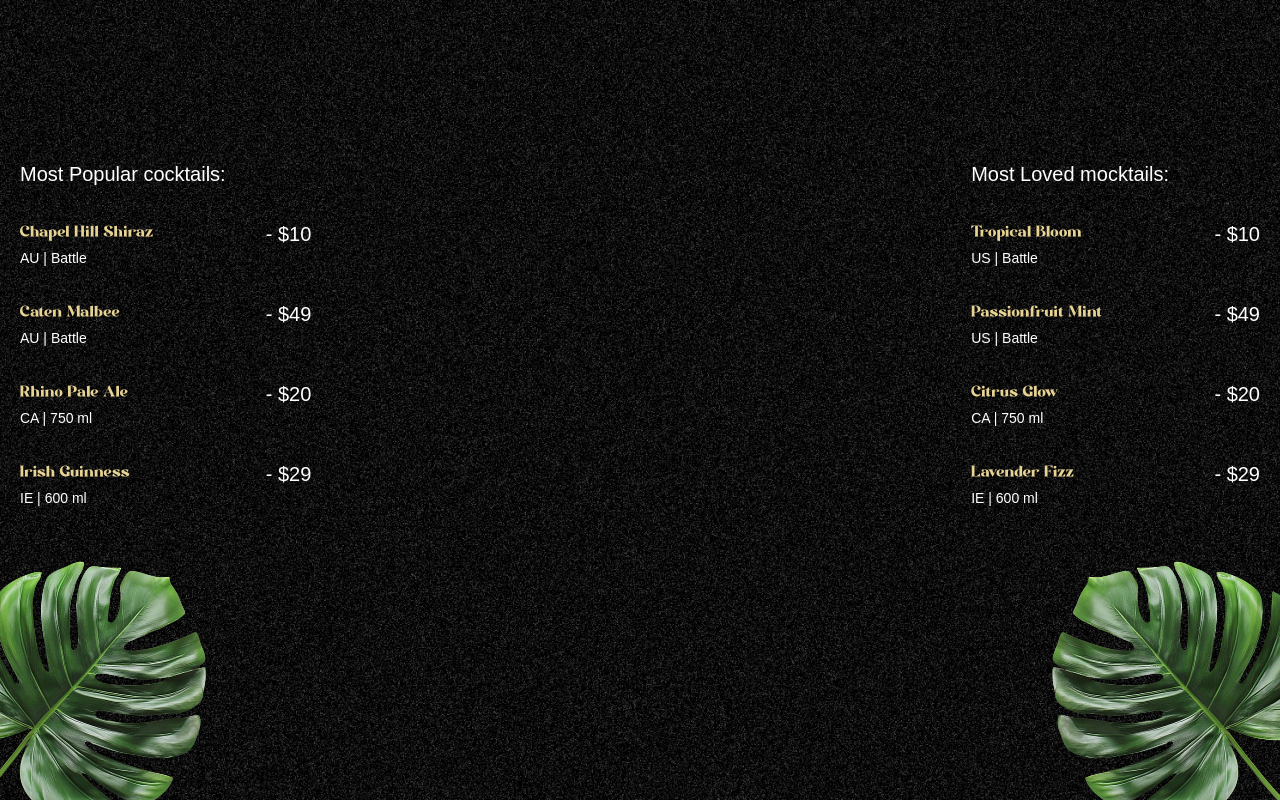
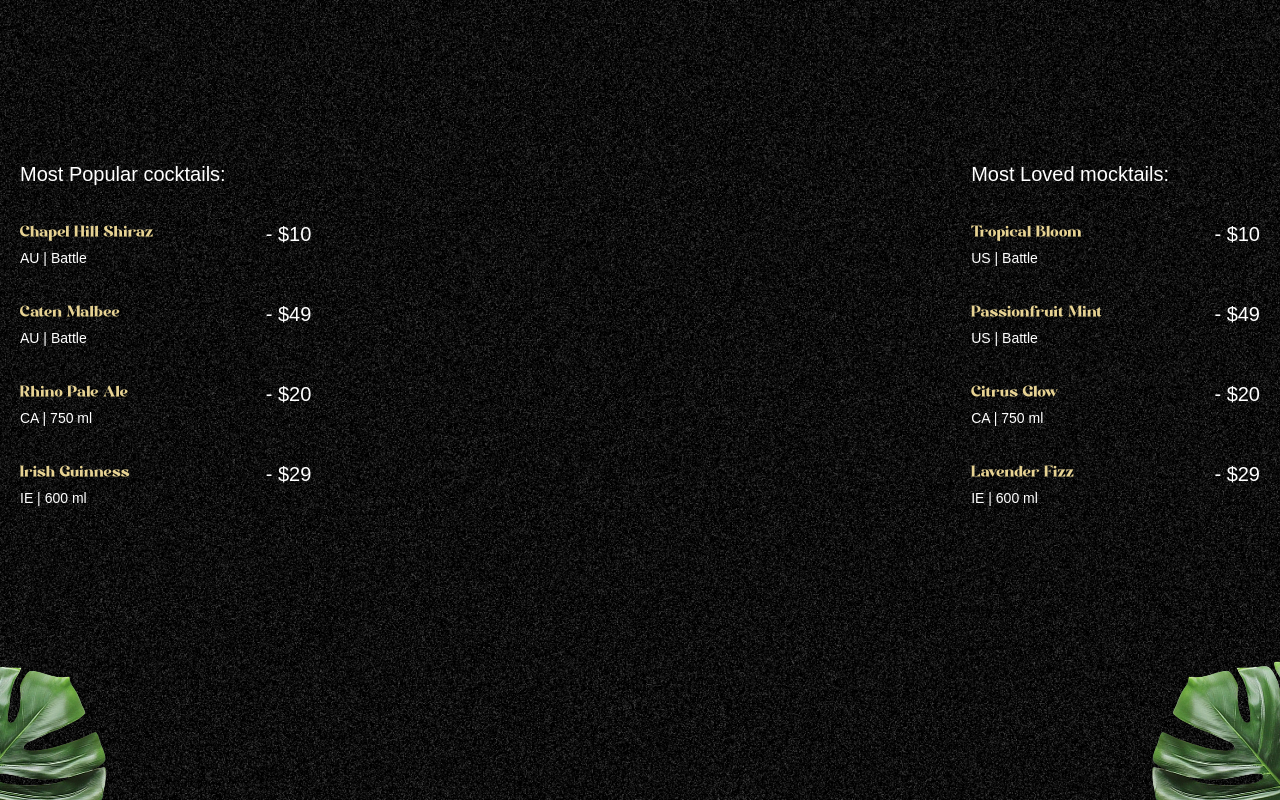
Before and after one commit to Yasaswi-3243/Gsap_cocktails, a React (Vite) app: page / in a window 1280 px wide. Shown: the part 800-1600 px from the top of the page. Built offline with nearby package versions, Linux system fonts and the light colour scheme; a web font is replaced by a local one.

Commit message:
cocktails.jsx added again

```diff
--- a/src/components/Cocktails.jsx
+++ b/src/components/Cocktails.jsx
@@ -4,16 +4,15 @@
 
 const Cocktails = () => {
     useGSAP(()=>{
-        const parallaxTImeline=gsap.timeline({
-            ScrollTrigger:{
+        const parallaxTimeline = gsap.timeline({
+            scrollTrigger:{
                 trigger:'#cocktails',
                 start:'top 30%',
                 end:'bottom 80%',
                 scrub:true,
-                markers:true,
             }
         })
-        parallaxTImeline
+        parallaxTimeline
         .from('#c-left-leaf',{
             x:-100,
             y:100
@@ -22,11 +21,11 @@
             x:100,
             y:100
         })
-    })
+    },[])
   return (
     <section id='cocktails' className="noisy">
-        <img src="images/cocktail-left-leaf.png" alt="l-leaf" id="c-left-leaf" />
-        <img src="images/cocktail-right-leaf.png" alt="r-leaf" id="c-right-leaf" />
+        <img src="/images/cocktail-left-leaf.png" alt="l-leaf" id="c-left-leaf" />
+        <img src="/images/cocktail-right-leaf.png" alt="r-leaf" id="c-right-leaf" />
 
         <div className="list">
             <div className="popular">
```
